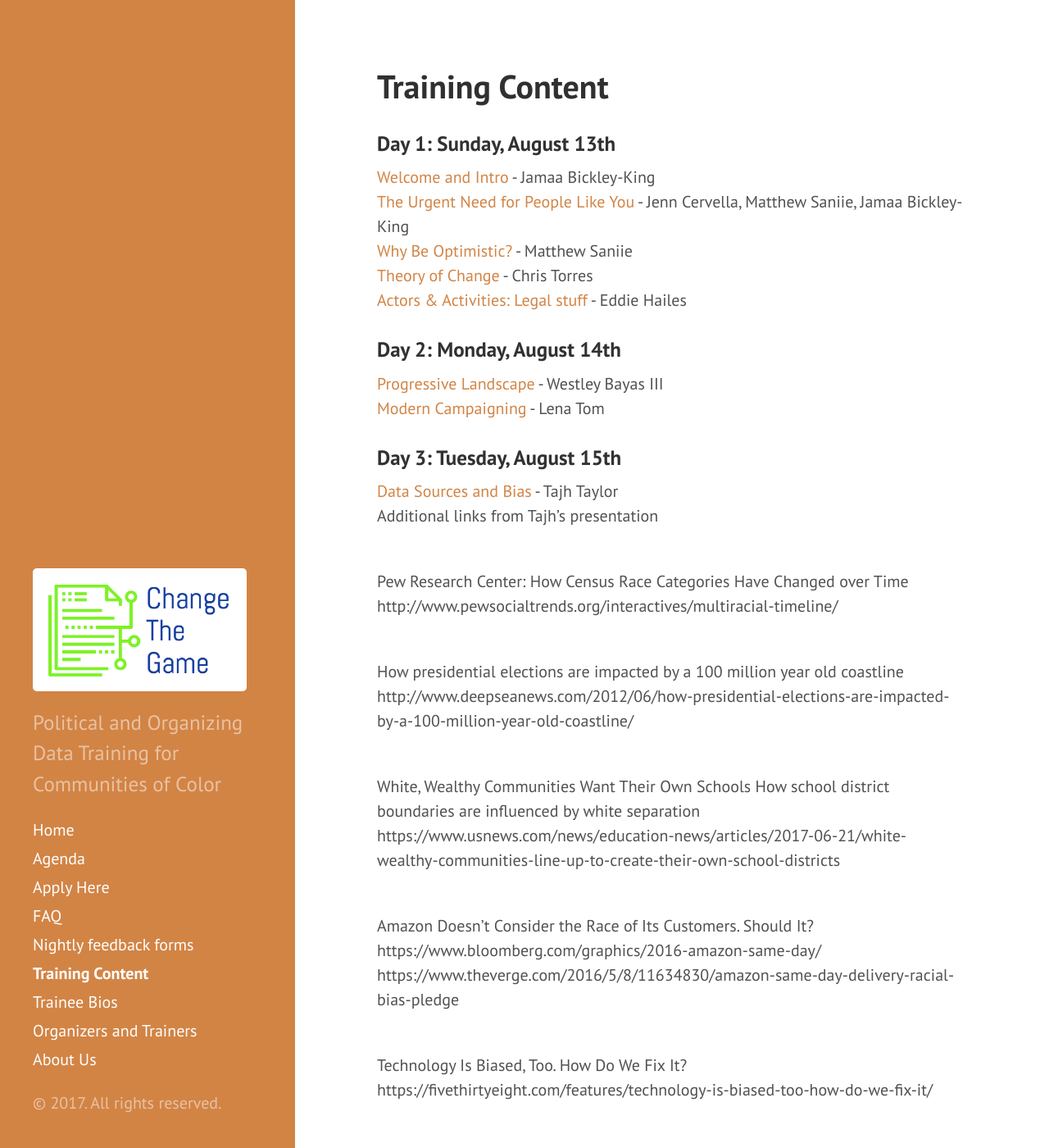
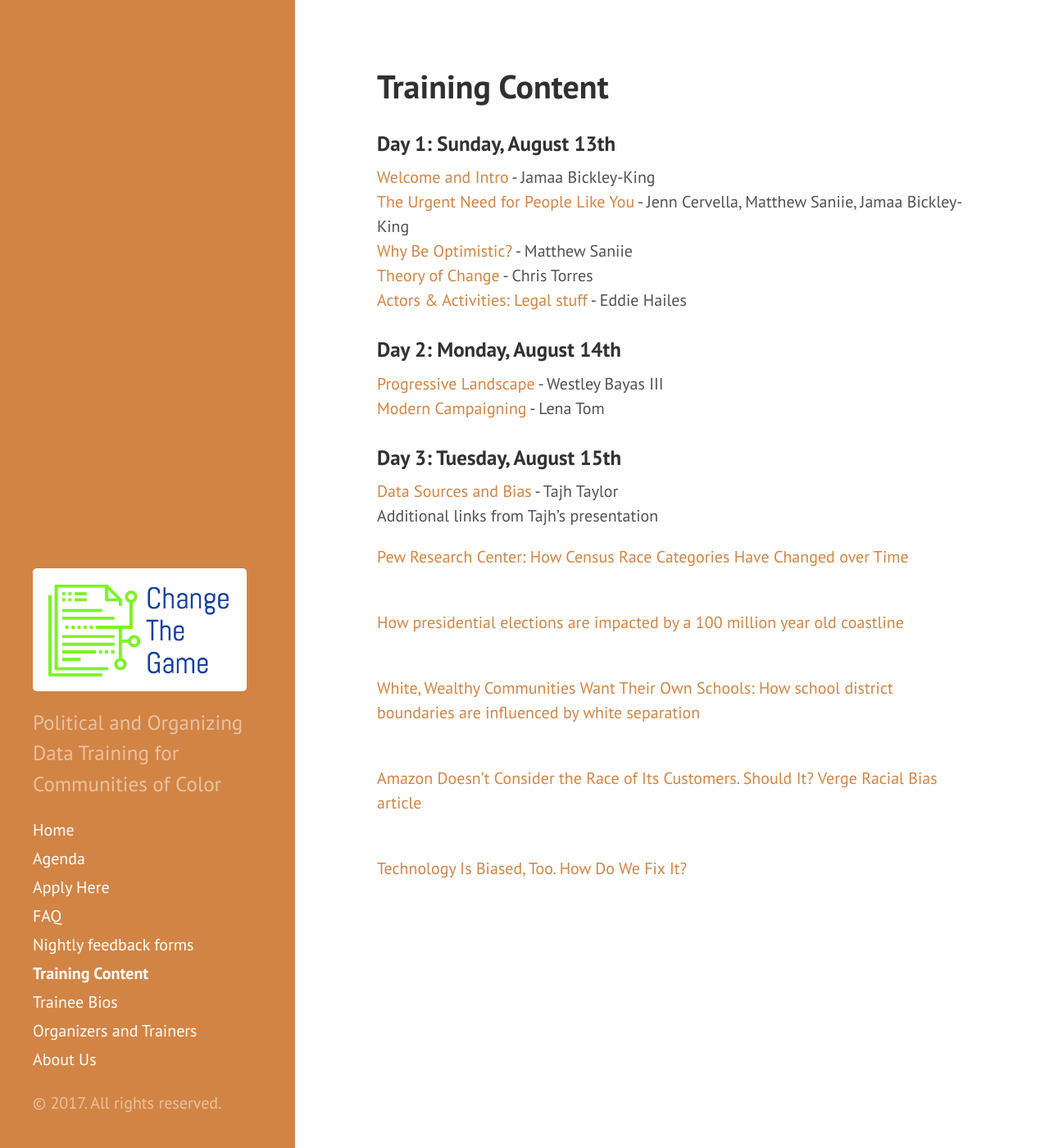
Before and after one commit to anniejw6/changethegame_site, a Jekyll site: the page built from slides.md, in a window 1280 px wide and 1400 px high. Shown: the whole window at 82% size. Built offline with Jekyll 4.4.1, drawn with Linux system fonts in a browser that asks for light colours.

Commit message:
Update slides.md

```diff
--- a/slides.md
+++ b/slides.md
@@ -21,21 +21,15 @@
 [Data Sources and Bias](https://www.dropbox.com/s/1evpmvcnpld5z6p/Data%20Sources%20and%20Bias-Tajh%20Taylor.pdf?dl=0) - Tajh Taylor
 <br>Additional links from Tajh's presentation
 
-<br>Pew Research Center: How Census Race Categories Have Changed over Time
-http://www.pewsocialtrends.org/interactives/multiracial-timeline/
+[Pew Research Center: How Census Race Categories Have Changed over Time](http://www.pewsocialtrends.org/interactives/multiracial-timeline/)
 
-<br>How presidential elections are impacted by a 100 million year old coastline
-http://www.deepseanews.com/2012/06/how-presidential-elections-are-impacted-by-a-100-million-year-old-coastline/
+<br>[How presidential elections are impacted by a 100 million year old coastline](http://www.deepseanews.com/2012/06/how-presidential-elections-are-impacted-by-a-100-million-year-old-coastline/)
 
-<br>White, Wealthy Communities Want Their Own Schools
-How school district boundaries are influenced by white separation
-https://www.usnews.com/news/education-news/articles/2017-06-21/white-wealthy-communities-line-up-to-create-their-own-school-districts
+<br>[White, Wealthy Communities Want Their Own Schools: How school district boundaries are influenced by white separation](https://www.usnews.com/news/education-news/articles/2017-06-21/white-wealthy-communities-line-up-to-create-their-own-school-districts)
 
-<br>Amazon Doesn't Consider the Race of Its Customers. Should It?
-https://www.bloomberg.com/graphics/2016-amazon-same-day/
-https://www.theverge.com/2016/5/8/11634830/amazon-same-day-delivery-racial-bias-pledge
+<br>[Amazon Doesn't Consider the Race of Its Customers. Should It?](https://www.bloomberg.com/graphics/2016-amazon-same-day/)
+[Verge Racial Bias article](https://www.theverge.com/2016/5/8/11634830/amazon-same-day-delivery-racial-bias-pledge)
 
-<br>Technology Is Biased, Too. How Do We Fix It?
-https://fivethirtyeight.com/features/technology-is-biased-too-how-do-we-fix-it/
+<br>[Technology Is Biased, Too. How Do We Fix It?](https://fivethirtyeight.com/features/technology-is-biased-too-how-do-we-fix-it/)
 
 <br>
```
